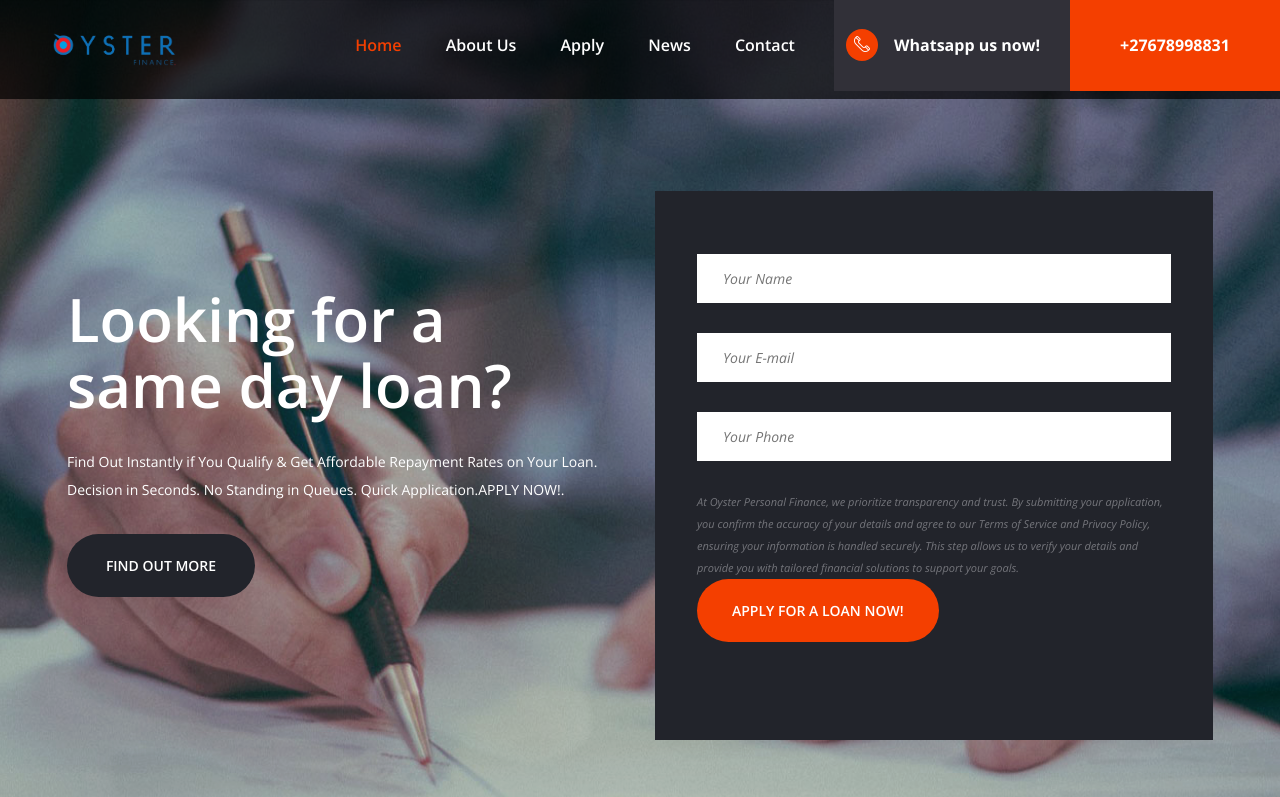
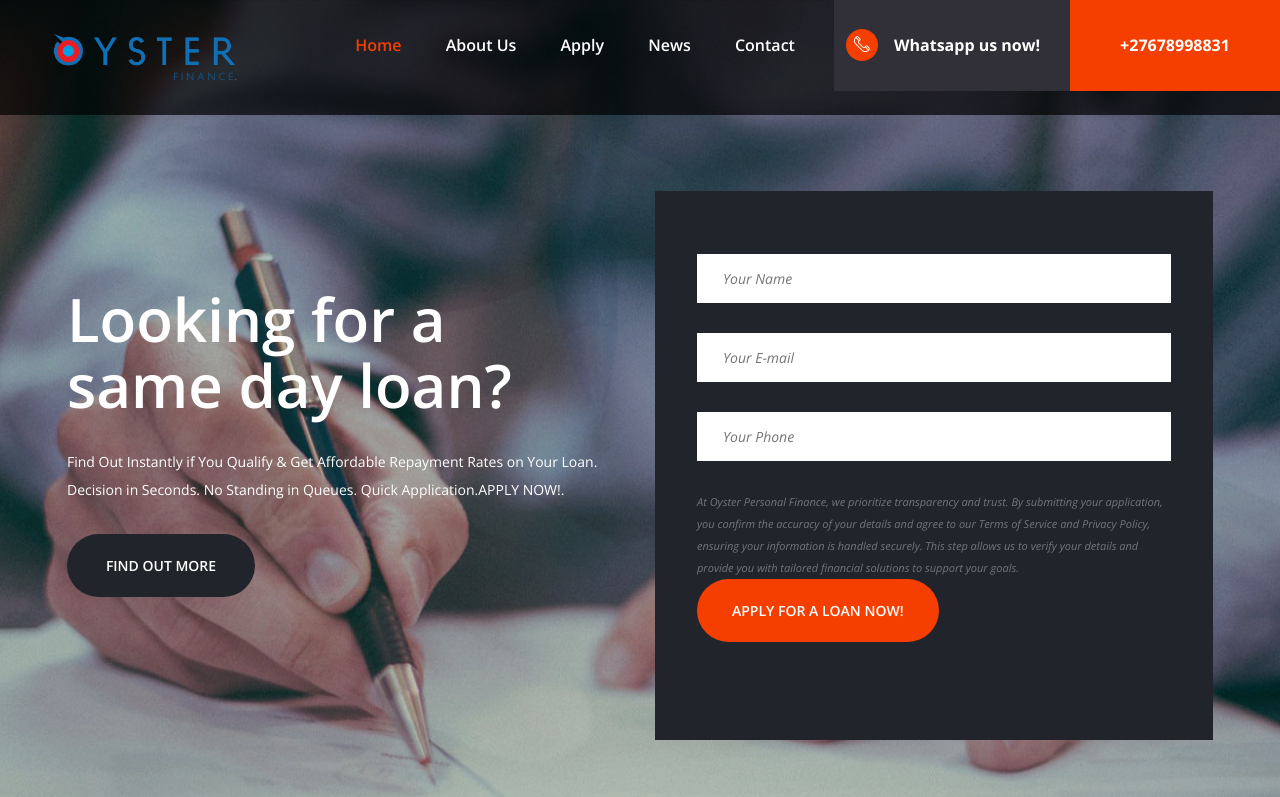
Before and after one commit to SoftrIn6/sgd, a plain HTML site: page index.html in a window 1280 px wide. Shown: the top 797 px of the page. Drawn offline with nearby package versions, Linux system fonts and the light colour scheme; files whose address does not match are found by name.

Commit message:
Update style.css

```diff
--- a/css/style.css
+++ b/css/style.css
@@ -1,6 +1,6 @@
 /* =================================
 ------------------------------------
-  LOANS2GO | Loans HTML Template
+  oyster finance | Loans HTML Template
   Version: 1.0
  ------------------------------------
  ====================================*/
@@ -448,7 +448,7 @@ Header section
 	float: left;
 	display: inline-block;
 	padding: 33px 0;
-	width: 10%;
+	width: 15%;
 }
 
 .main-menu {
```
